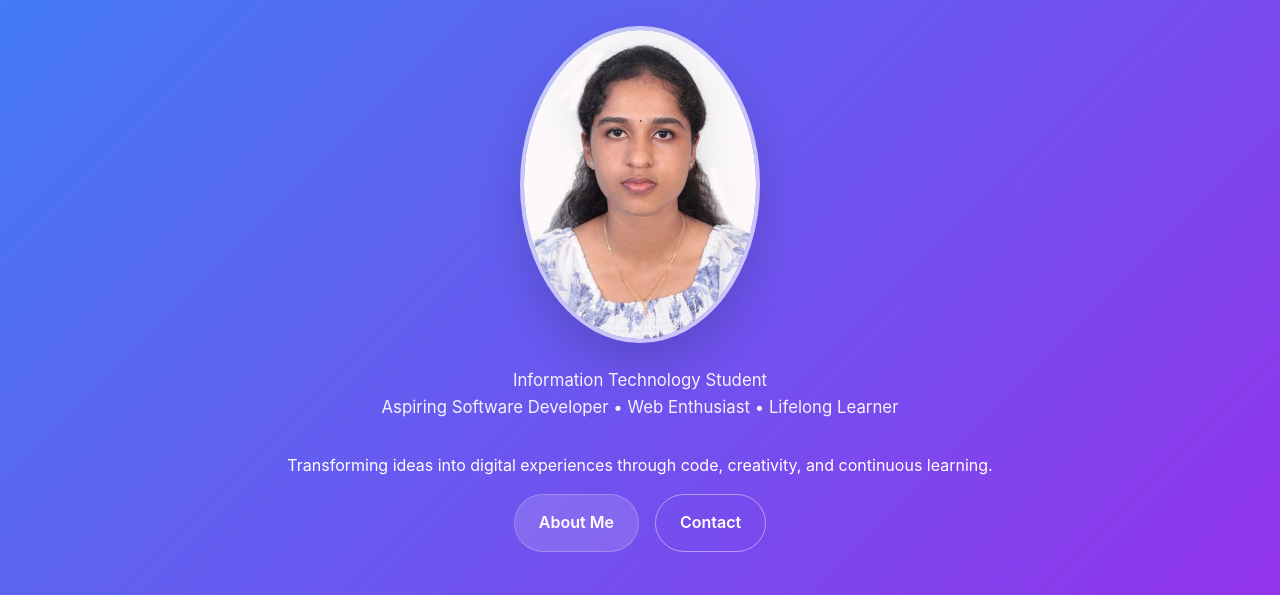
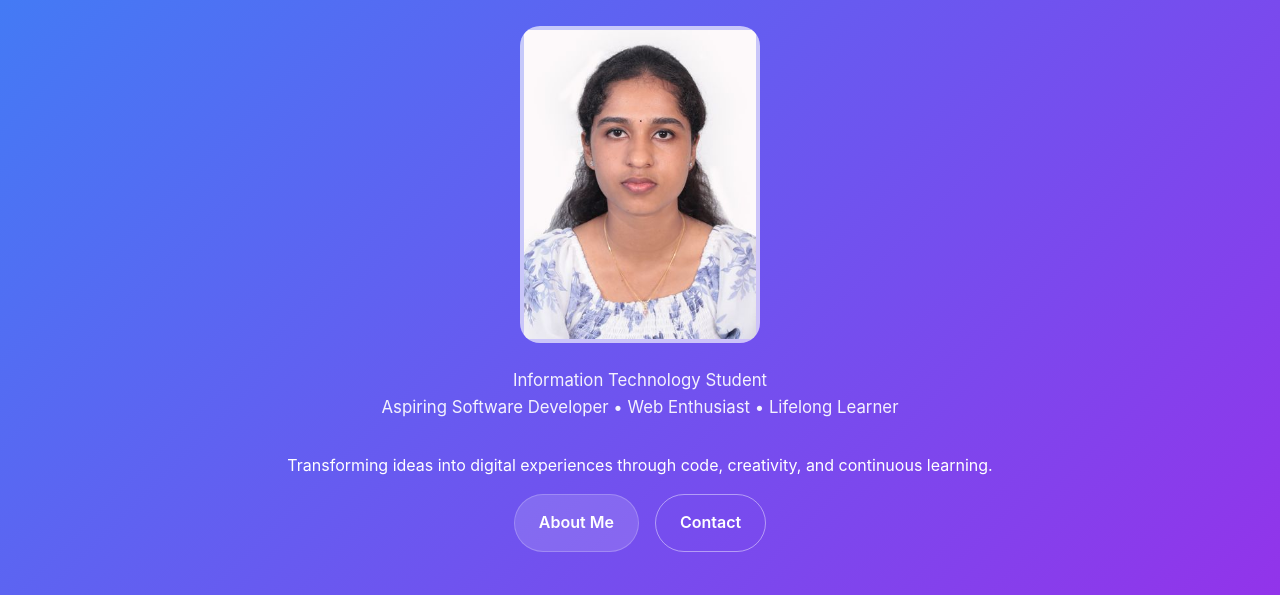
Before and after one commit to Jopriyajohny/myprofile, a plain HTML site: page index.html in a window 1280 px wide. Shown: the part 205-800 px from the top of the page. Drawn offline with Linux system fonts and the light colour scheme.

Commit message:
Updated style

```diff
--- a/styles.css
+++ b/styles.css
@@ -40,12 +40,16 @@ body {
 .hero__media {
   margin: 2rem auto 1.5rem;
   max-width: 240px;
+  border-radius: 20px;
+  overflow: hidden;
 }
 
 .hero__image {
   width: 100%;
   display: block;
-  border-radius: 50%;
+  height: auto;
+  object-fit: cover;
+  border-radius: 0;
   border: 4px solid rgba(255, 255, 255, 0.65);
   box-shadow: 0 20px 40px rgba(15, 23, 42, 0.18);
 }
```
